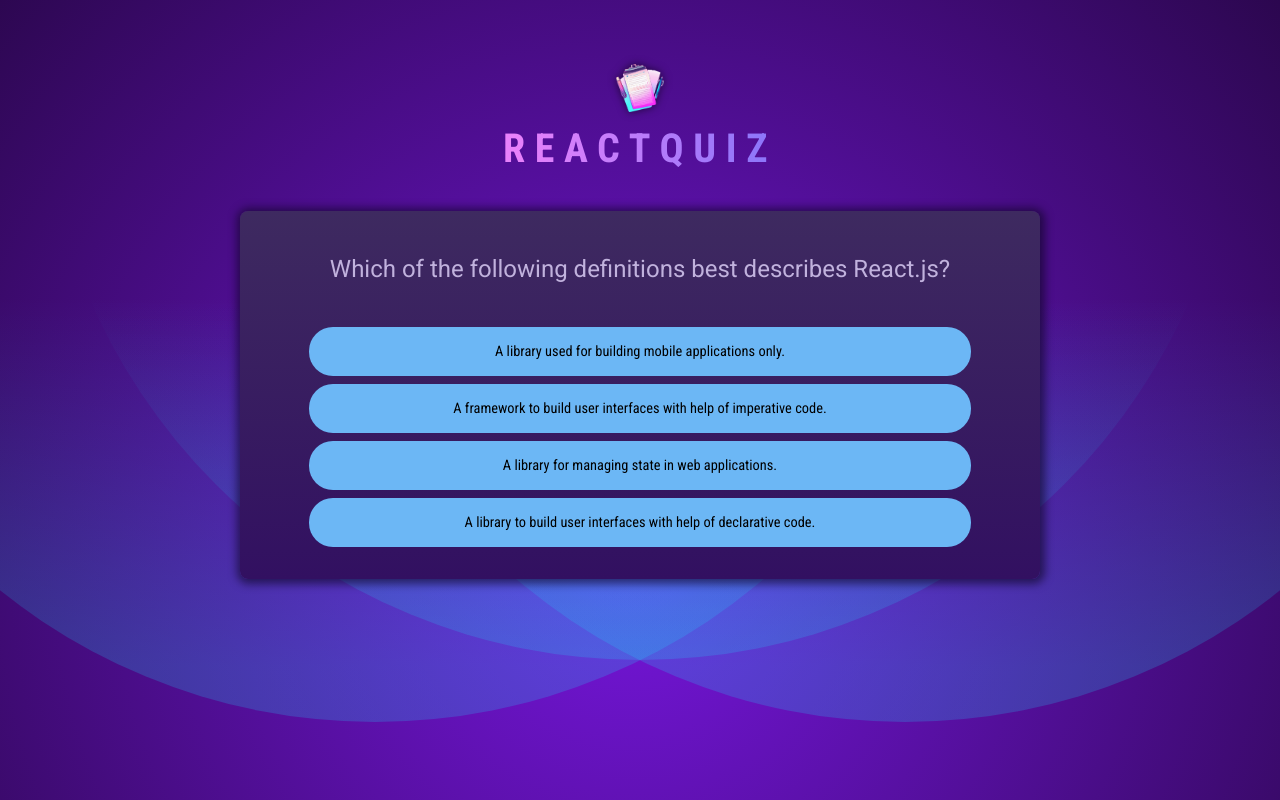
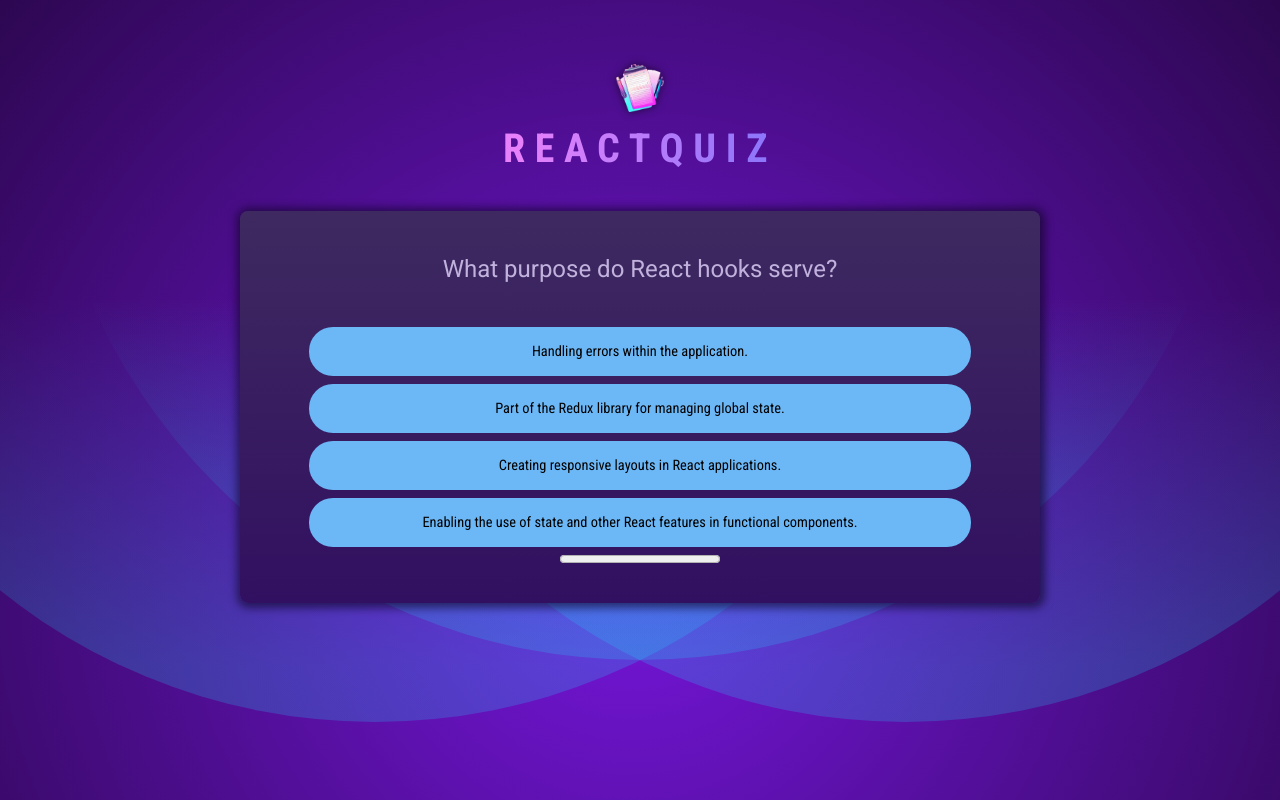
Before and after one commit to Omar-Elmoez/React-Quiz, a React (Vite) app: page / in a window 1280 px wide. Built offline with nearby package versions, Linux system fonts and the light colour scheme.

Commit message:
setup Timer for each question

```diff
--- /dev/null
+++ b/src/components/QuestionTimer.jsx
@@ -0,0 +1,16 @@
+import { useEffect, useState } from "react";
+export default function QuestionTimer({timer, onTimerEnd}) {
+  const [remainingTime, setRemainingTime] = useState(timer);
+
+  useEffect(() => {
+    const interval = setInterval(() => {
+      setRemainingTime((prevTime) => prevTime - 10);
+    }, 10);
+
+    return () => {
+      clearInterval(interval);
+    }
+  }, [onTimerEnd]);
+
+  return <progress id="question-time" max={timer} value={remainingTime} />;
+}
--- a/src/components/Quiz.jsx
+++ b/src/components/Quiz.jsx
@@ -1,7 +1,9 @@
-import { useState } from "react";
+import { useEffect, useState } from "react";
 import QUESTIONS from "../questions";
 import TrophyImg from "../assets/quiz-complete.png";
+import QuestionTimer from "./QuestionTimer";
 
+const TIMER = 3000;
 export default function Quiz() {
   const [userAnswers, setUserAnswers] = useState([]);
 
@@ -12,6 +14,16 @@ export default function Quiz() {
   const handleSelectedAnswer = (selectedAnswer) => {
     setUserAnswers((prevAnswers) => [...prevAnswers, selectedAnswer]);
   };
+
+  useEffect(() => {
+    const handler = setTimeout(() => {
+      handleSelectedAnswer(" ");
+    }, TIMER);
+
+    return () => {
+      clearTimeout(handler);
+    }
+  })
 
   if (quizIsComplete) {
     return (
@@ -44,6 +56,7 @@ export default function Quiz() {
           })}
         </ul>
       </div>
+      <QuestionTimer onTimerEnd = {handleSelectedAnswer} timer={TIMER} />
     </div>
   );
 }
```
